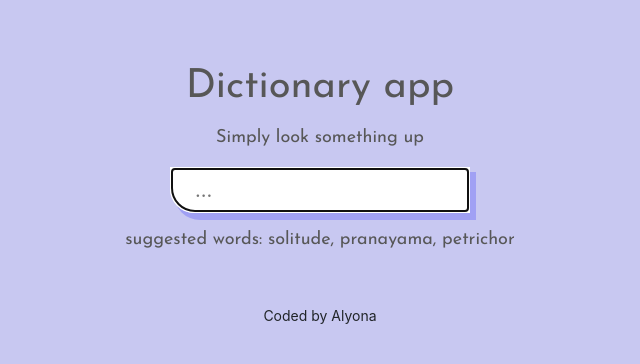
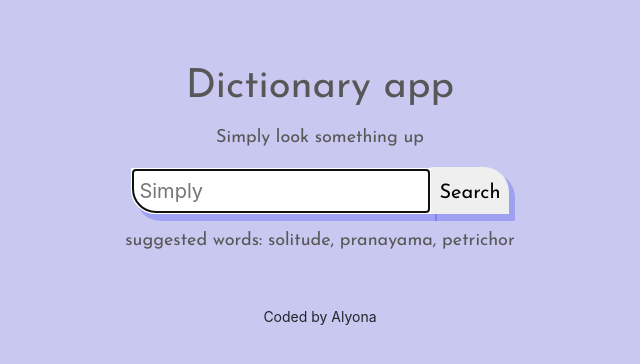
Before and after one commit to georginskaya/React-Dictionary, a React (Create React App) app: page / in a window 1280 px wide. Shown: the top 364 px of the page, without its empty margins (320-960 px from the left). Built offline with nearby package versions, Linux system fonts and the light colour scheme.

Commit message:
button added

```diff
--- a/src/App.css
+++ b/src/App.css
@@ -60,9 +60,3 @@ p.simply{
   max-width: 160px;
   float:left;
 }
-
-.wordnik-word{font-weight: 800;font-size: 1.1em; font-style: italic;}
-.wordnik-word-partofspeech{font-size: .7rem;font-weight: 400;}
-#wordnik-wordofday {padding-left:15px;margin-top: 0px;}
-#wordnik-wordofday a {color: inherit;text-decoration-line: none;}
-#wordnik-wordofday-heading{margin-bottom: 0px;}
--- a/src/Dictionary.css
+++ b/src/Dictionary.css
@@ -1,26 +1,39 @@
 form {
 margin: 0 auto;
-display: block;
+
 font-size: 20px;
 
 
 }
+.buttonSearch{
+    border: none;
+    border-top-right-radius: 25px;
+    padding: 8px;
+        box-shadow: 5px 6px 0px 1px rgba(0, 0, 255, .2);
+font-family: 'Josefin Sans', sans-serif;
+padding-top: 11px;
+padding-bottom: 6px;
+}
 
 .Dictionary section {
-
+display: block;
     background: white;
     padding: 19px;
     border-bottom-left-radius: 25px;
-    margin: 20px;
+    margin: 0 auto;
      box-shadow: 5px 6px 0px 1px rgba(0 0 255 /10%);
+     max-width: 60%;
+     margin-bottom: 30px;
 }
 
-
+/* .input-section{
+    display: block !important;
+    margin: 0 auto !important;
+} */
 
       input {
           width:300px;
-          margin: 0 auto;
-display: block;
+
 
         background-color: white;
         border: none;
@@ -32,3 +45,7 @@ display: block;
 
 
       }
+      .flex {
+   display: flex;
+   flex-direction: row;
+}
--- a/src/Dictionary.js
+++ b/src/Dictionary.js
@@ -25,12 +25,15 @@ function handelKeywordChange(event){
 }
 
     return (<div className="Dictionary">
-
+       <div class="form-inline">
+           <div class="flex">
     <form className="input-section" onSubmit={submitSearch}>
-<input type="search" placeholder="   ..." autoFocus={true}  onChange={handelKeywordChange}/>
-
+<input type="search" placeholder="Simply" autoFocus={true}  onChange={handelKeywordChange}/>
+<button class="buttonSearch">Search</button>
 
     </form>
+    </div>
+    </div>
     <p className="simply">suggested words: solitude, pranayama, petrichor</p>
 
 
```
Also changed, not shown: src/App.js (+2 -8 lines).
